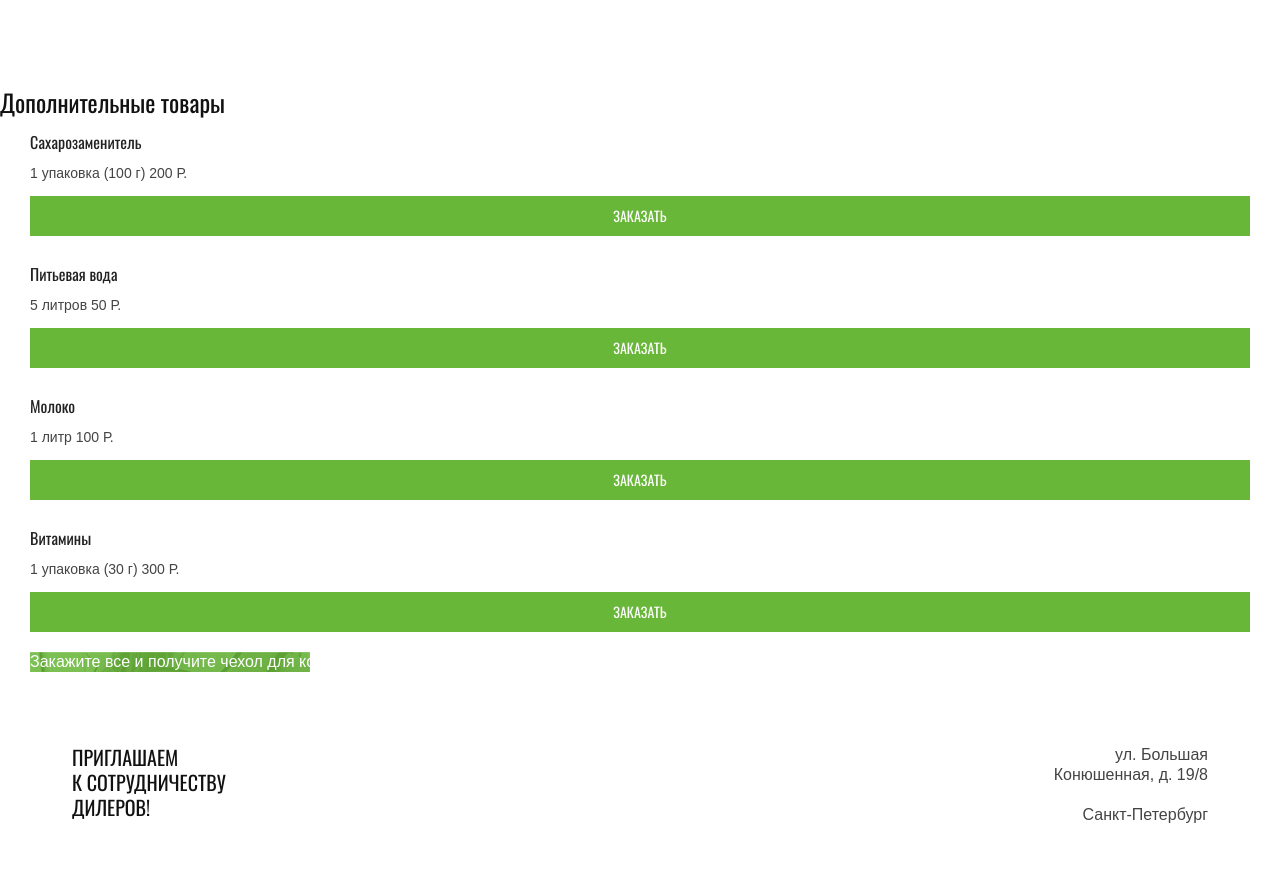
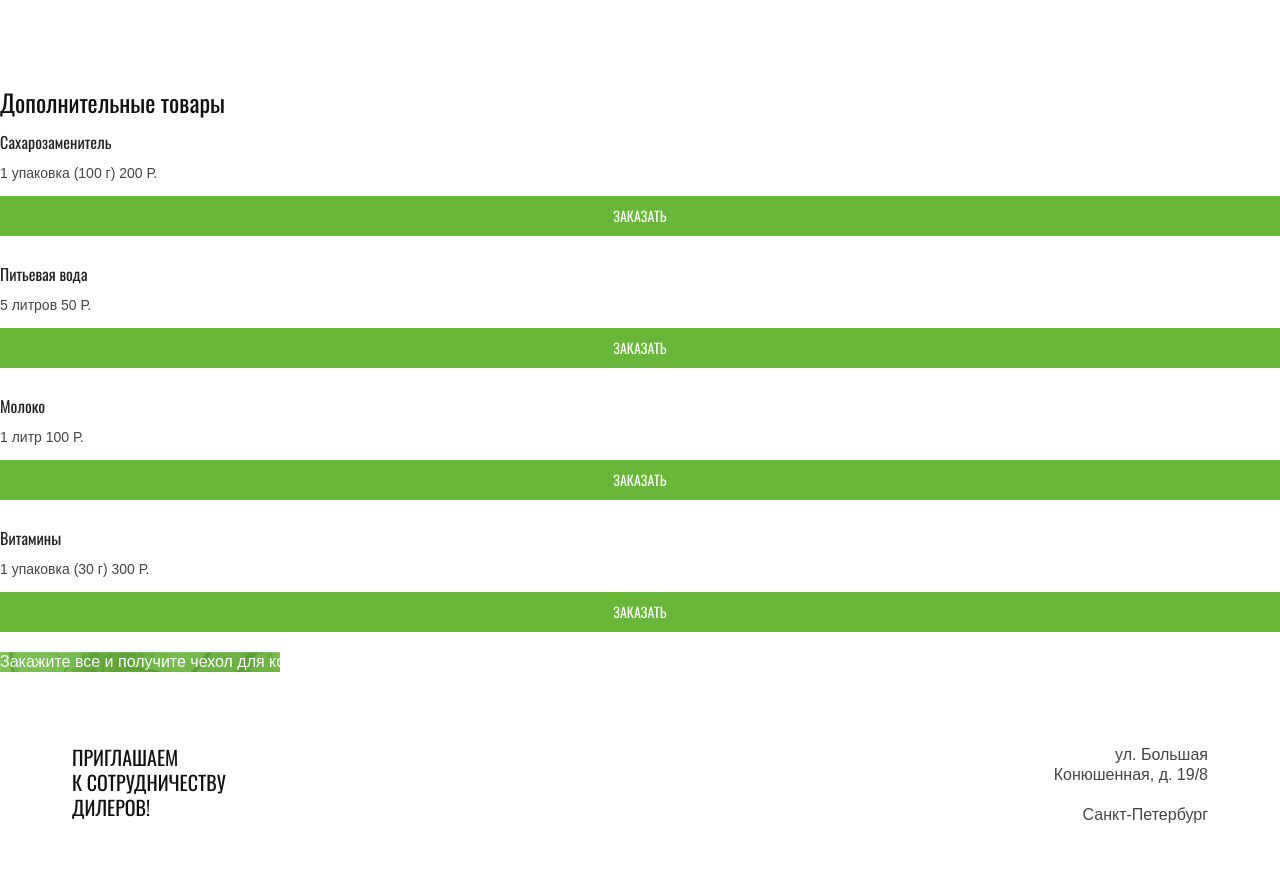
Before and after one commit to NikitaFE/cat-energy, a website: page source/catalog.html in a window 1280 px wide. Shown: the part 2000-2883 px from the top of the page. Drawn offline with nearby package versions, Linux system fonts and the light colour scheme; files that its build step writes are made by us from their sources.

Commit message:
Откатывает изменения в файле catalog.html

```diff
--- a/source/catalog.html
+++ b/source/catalog.html
@@ -230,53 +230,43 @@
     <section class="extra">
       <h2 class="extra__title">Дополнительные товары</h2>
 
-      <div class="container">
       <ul class="extra__list">
         <li class="extra__item extra-product">
-            <div class="extra-product__wrapper">
           <h3 class="extra-product__title">Сахарозаменитель</h3>
           <p class="extra-product__values">
             <span class="extra-product__value">1 упаковка (100 г)</span>
             <span class="extra-product__value">200 Р.</span>
           </p>
-            </div>
           <a href="" class="extra-product__link button">Заказать</a>
         </li>
         <li class="extra__item extra-product">
-            <div class="extra-product__wrapper">
           <h3 class="extra-product__title">Питьевая вода</h3>
           <p class="extra-product__values">
             <span class="extra-product__value">5 литров</span>
             <span class="extra-product__value">50 Р.</span>
           </p>
-            </div>
           <a href="" class="extra-product__link button">Заказать</a>
         </li>
         <li class="extra__item extra-product">
-            <div class="extra-product__wrapper">
           <h3 class="extra-product__title">Молоко</h3>
           <p class="extra-product__values">
             <span class="extra-product__value">1 литр</span>
             <span class="extra-product__value">100 Р.</span>
           </p>
-            </div>
           <a href="" class="extra-product__link button">Заказать</a>
         </li>
         <li class="extra__item extra-product">
-            <div class="extra-product__wrapper">
           <h3 class="extra-product__title">Витамины</h3>
           <p class="extra-product__values">
             <span class="extra-product__value">1 упаковка (30 г)</span>
             <span class="extra-product__value">300 Р.</span>
           </p>
-            </div>
           <a href="" class="extra-product__link button">Заказать</a>
         </li>
       </ul>
 
       <div class="extra__gift">
-          <p class="extra__gift-text">Закажите все и&nbsp;получите чехол для кота в подарок!</p>
-        </div>
+        <p class="extra__gift-text">Закажите все и получите чехол для кота в подарок!</p>
       </div>
     </section>
 
```
Lines whose indentation alone changed are shown as unchanged.
